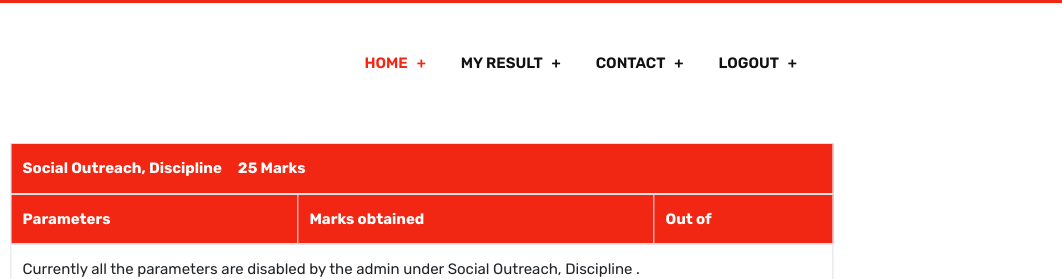
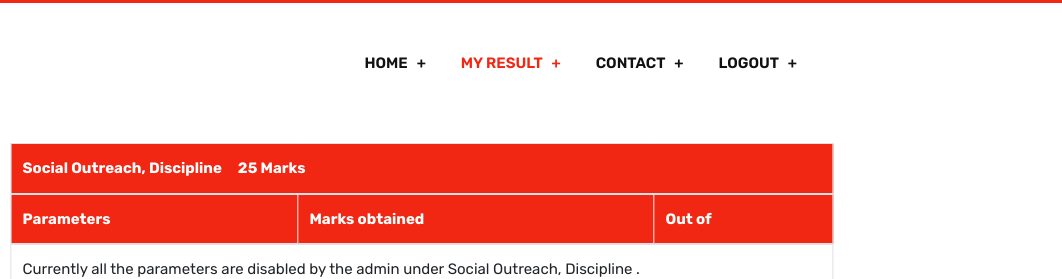
Before and after one commit to jineshnagori/cs-piet, a plain HTML site: page myResult.html in a window 1280 px wide. Shown: the part 77-356 px from the top of the page, 218-1280 px from the left. Drawn offline with nearby package versions, Linux system fonts and the light colour scheme; a web font is replaced by a local one.

Commit message:
active home and my result

```diff
--- a/myResult.html
+++ b/myResult.html
@@ -103,11 +103,11 @@
                                     <nav class="rs-menu">
                                         <ul class="nav-menu">
                                             <li>
-                                                <a class="active" href="#">Home</a>
+                                                <a href="home.html">Home</a>
                                             </li>
 
                                             <li>
-                                                <a href="myResult.html">My Result</a>
+                                                <a class="active" href="myResult.html">My Result</a>
                                             </li>
 
                                             <li>
```
Also changed, not shown: home.html (+1 -1 lines).
